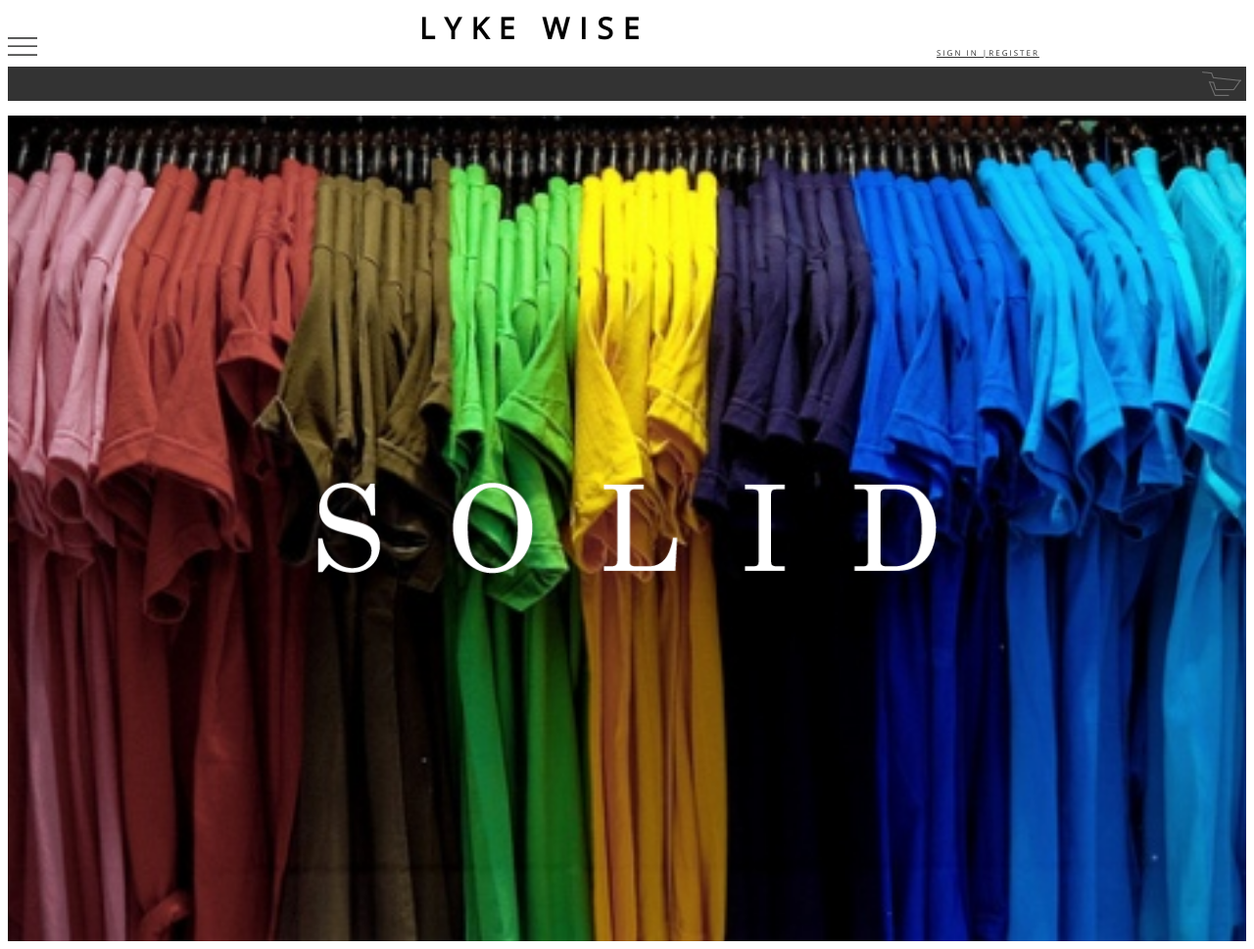
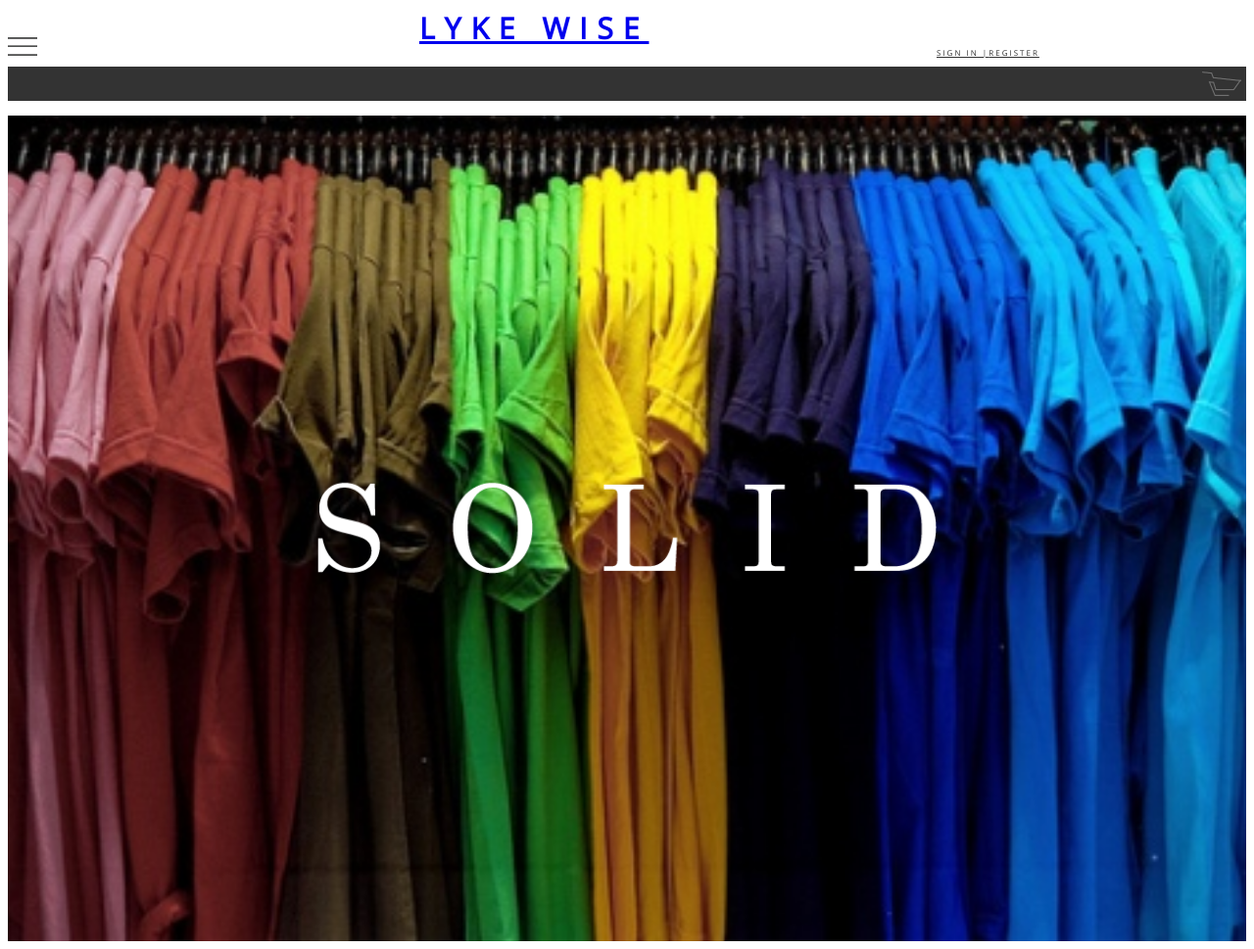
Before and after one commit to LykeWise/WEBDESIGN, a plain HTML site: page index.html in a window 1280 px wide. Shown: the top 969 px of the page at 98% size. Drawn offline with nearby package versions, Linux system fonts and the light colour scheme.

Commit message:
Update index.html

```diff
--- a/index.html
+++ b/index.html
@@ -33,7 +33,7 @@
 
   <!-- Use any element to open/show the overlay navigation menu -->
   <span style="cursor:pointer" id="sidemenue" onclick="openNav()"class="sbutton"><img src="smenue.png"alt=""></span>
-  <div class="logo"><h1>LYKE WISE</h1></div>
+  <div class="logo"><h1><a href="logopage.html">LYKE WISE</a></h1></div>
   <div class="signin" style="font-size: 10px" ><a href="#">SIGN IN |</a><a href="#">REGISTER</a></div>
 
   <div class="tab">
```
